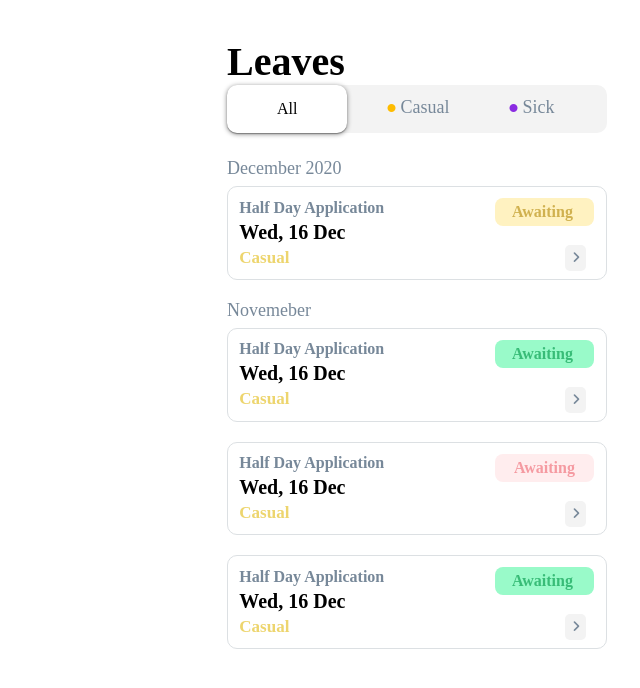
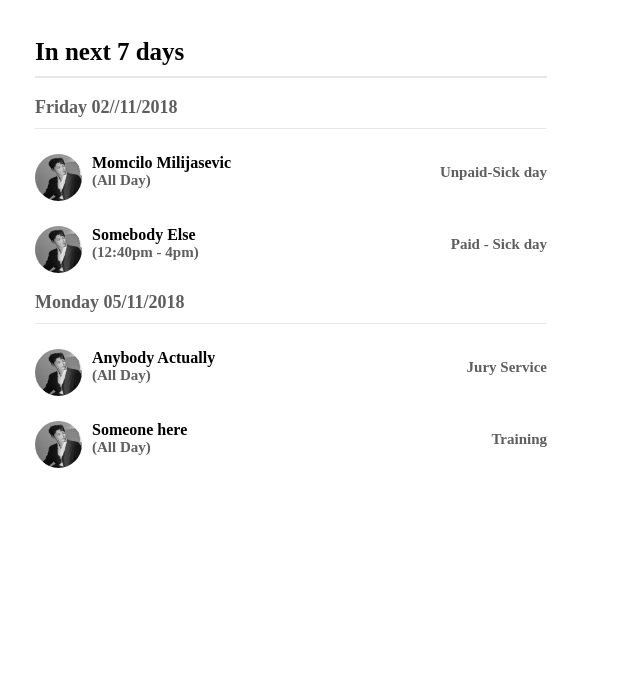
Before and after one commit to hamzafarooq2/hamza-branch-3-assignments, a plain HTML site: page index.html in a window 1280 px wide. Shown: the whole page, without its empty margins (221-861 px from the left). Drawn offline with Linux system fonts and the light colour scheme.

Commit message:
Next-7-Days

```diff
--- a/index.html
+++ b/index.html
@@ -6,91 +6,73 @@
     <meta name="viewport" content="width=device-width, initial-scale=1.0">
     <link rel="stylesheet" href="style.css">
     <script src="https://kit.fontawesome.com/e0caf5ef1c.js" crossorigin="anonymous"></script>
-    <title>My-Leaves</title>
+
+    <title>Next-7-Days</title>
 </head>
 <body>
 
-    <div class="main">
-        <!------------------First Row------------------>
+    <main>
+        <h3 class="day">In next 7 days</h3>
+        <div class="hl-1"></div>
+        <h2>Friday 02//11/2018</h2>
+        <div class="hl-2"></div>
 
-        <h3 class="leave">Leaves</h3>
-        <div class="bar">
-            <div class="all">
-                <p>All</p>
+        <div class="row-1">
+            <div class="para">
+                <img src="img/pic.jpeg">
+                <div class="name">
+                    <h3> Momcilo Milijasevic </h3>
+                    <p>(All Day)</p>
+                </div>
             </div>
-            <div class="value">
-                <i class="fa-solid yellow fa-circle"></i>
-                <p>Casual</p>
-            </div>
-            <div class="value">
-                <i class="fa-solid purple fa-circle"></i>
-                <p>Sick</p>
-            </div>
+
+            <div class="right"><p>Unpaid-Sick day</p></div>
         </div>
 
-        <p class="dec">December 2020</p>
-
-        <!------------------Second Row--------------------->
-
-        <div class="awaiting">
-            <div class="three">
-                <p class="day">Half Day Application</p>
-                <h3>Wed, 16 Dec</h3>
-                <p>Casual</p>
+        <!----------------------------------------->
+        <div class="row-1">
+            <div class="para">
+                <img src="img/pic.jpeg">
+                <div class="name">
+                    <h3>Somebody Else</h3>
+                    <p>(12:40pm - 4pm)</p>
+                </div>
             </div>
 
-            <div class="await-right">
-                <div class="btn">Awaiting</div>
-                <i class="fa-solid fa-angle-right"></i>
-            </div>
+            <div class="right"><p>Paid - Sick day</p></div>
         </div>
 
-        <p class="nov">Novemeber</p>
+        <h2>Monday 05/11/2018</h2>
+        <div class="hl-2"></div>
 
-        <!------------------Third Row------------------->
+        <!------------------------------------------->
 
-        <div class="awaiting">
-            <div class="three">
-                <p class="day">Half Day Application</p>
-                <h3>Wed, 16 Dec</h3>
-                <p>Casual</p>
+        <div class="row-1">
+            <div class="para">
+                <img src="img/pic.jpeg">
+                <div class="name">
+                    <h3>Anybody Actually</h3>
+                    <p>(All Day)</p>
+                </div>
             </div>
 
-            <div class="await-right">
-                <div class="btn-green">Awaiting</div>
-                <i class="fa-solid fa-angle-right"></i>
-            </div>
+            <div class="right"><p>Jury Service</p></div>
         </div>
 
-       <!-----------------Fourth Row------------------------>
+        <!------------------------------------------->
 
-        <div class="awaiting margin">
-            <div class="three">
-                <p class="day">Half Day Application</p>
-                <h3>Wed, 16 Dec</h3>
-                <p>Casual</p>
+        <div class="row-1">
+            <div class="para">
+                <img src="img/pic.jpeg">
+                <div class="name">
+                    <h3>Someone here</h3>
+                    <p>(All Day)</p>
+                </div>
             </div>
 
-            <div class="await-right">
-                <div class="btn-red">Awaiting</div>
-                <i class="fa-solid fa-angle-right"></i>
-            </div>
+            <div class="right"><p>Training</p></div>
         </div>
 
-       <!-----------------Last Row-------------------------->
-
-        <div class="awaiting margin">
-            <div class="three">
-                <p class="day">Half Day Application</p>
-                <h3>Wed, 16 Dec</h3>
-                <p>Casual</p>
-            </div>
-
-            <div class="await-right">
-                <div class="btn-green">Awaiting</div>
-                <i class="fa-solid fa-angle-right"></i>
-            </div>
-        </div>
-    </div>
+    </main>
 </body>
 </html>
--- a/style.css
+++ b/style.css
@@ -1,147 +1,60 @@
 *{
+    padding: 0;
     margin: 0;
-    padding: 0;
 }
-.main{
-    position: relative;
-    margin: 3% 0 0 35%;
-    width: 380px;
-    height: 600px;
+main{
+    margin: 3% 0 0 20%;
+    width: 40%;
 }
-.leave{
-    font-size: 40px;
+.day{
+    font-size: 25px;
 }
-/*--------------------First Row----------------*/
-.bar{
+.hl-1{
+    width: 100%;
+    height: 2px;
+    background: 1px #e9e5e8;
+    margin-top: 10px;
+}
+h2{
+    color: #5f5e5f;
+    margin-top: 19px;
+    font-size: 18px;
+}
+.hl-2{
+    width: 100%;
+    height: 1px;
+    background: 1px #e9e5e8;
+    margin-top: 10px;
+}
+.row-1{
+    margin-top: 25px;
     display: flex;
     flex-direction: row;
-    border-radius: 10px;
-    margin-bottom: 20px;
-    background-color: #f3f3f3;
-    width: 100%;
+    justify-content: space-between;
 }
-.all{
-    padding: 15px 50px;
-    background-color: white;
-    border-radius: 10px;
-    box-shadow: 0 1px 1px 0
-        gray, 0 1px 5px 0
-        gray;
-    margin-right: 40px;
-    font-weight: bol;
-}
-.value{
-    display: flex;
-    flex-direction: row;
-    margin-top: 12px;
-    color: lightslategray;
-    font-size: large;
-
-}
-.value .yellow{
-    color: #febc00;
-    margin-right: 5px;
-    font-size: 8px;
-    margin-top: 7px;
-}
-.value .purple{
-    color: blueviolet;
-    margin-right: 5px;
-    margin-left: 60px;
-    font-size: 8px;
-    margin-top: 7px;
-}
-.value{
+.para{
     display: flex;
     flex-direction: row;
 }
-
-/*--------------------------------------------------------------*/
-
-.dec{
-    color: lightslategray;
-    font-size: large;
-    margin-top: 25px;
-    font-weight: 500;
+.name{
+    margin-left: 10px;
 }
-
-/*---------------------Same css For last four rows Except btn--------------------------------*/
-
-.awaiting{
-    display: flex;
-    flex-direction: row;
-    justify-content: space-between;
-    border: 1px solid #dce0e3;
-    margin-top: 7px;
-    border-radius: 10px;
+.name h3{
+    font-size: medium;
 }
-.awaiting .three{
-    padding: 3%;
+.name p{
+    font-size: 15px;
+    color: #5f5e5f;
+    font-weight: bold;
 }
-.awaiting .three .day{
-    color: lightslategray;
-    font-weight: 600;
-    font-size: 16px;
+.right{
+    font-size: 15px;
+    color: #5f5e5f;
+    font-weight: bold;
+    margin-top: 10px;
 }
-.awaiting .three h3 {
-    font-weight: bolder;
-    font-size: 20px;
-    margin-top: 4px;
-    margin-bottom: 4px;
+img{
+    width: 47px;
+    height: 47px;
+    border-radius: 50%;
 }
-.awaiting .three p{
-    color: #edd56e;
-    font-size: 17px;
-    font-weight: bolder;
-}
-/*---------------Row Right Side-------------*/
-.await-right{
-    display: flex;
-    flex-direction: column;
-}
-.await-right .btn{
-    padding: 5px 5px 5px 17px;
-    background-color: #fff2c1;
-    color: #d0b14f;
-    font-weight: bold;
-    border-radius: 8px;
-    margin-top: 11px;
-    margin-right: 12px;
-}
-.await-right .fa-solid{
-    margin-left: 70px;
-    margin-top: 19px;
-    padding: 6px 6px 7px 7px;
-    background-color: #f3f3f3;
-    font-size: small;
-    color: lightslategray;
-    margin-right: 20px;
-    border-radius: 5px;
-}
-.await-right .btn-green{
-    padding: 5px 5px 5px 17px;
-    background-color: #99fac9;
-    color: #38bc77;
-    font-weight: bold;
-    border-radius: 8px;
-    margin-top: 11px;
-    margin-right: 12px;
-}
-.nov{
-    color: lightslategray;
-    font-size: large;
-    margin-top: 20px;
-    font-weight: 500;
-}
-.await-right .btn-red{
-    padding: 5px 5px 5px 19px;
-    background-color: #ffedee;
-    color: #f59aa1;
-    font-weight: 900;
-    border-radius: 8px;
-    margin-top: 11px;
-    margin-right: 12px;
-}
-.margin{
-    margin-top: 20px;
-}
```
Also changed, not shown: img/pic.jpeg (added).
